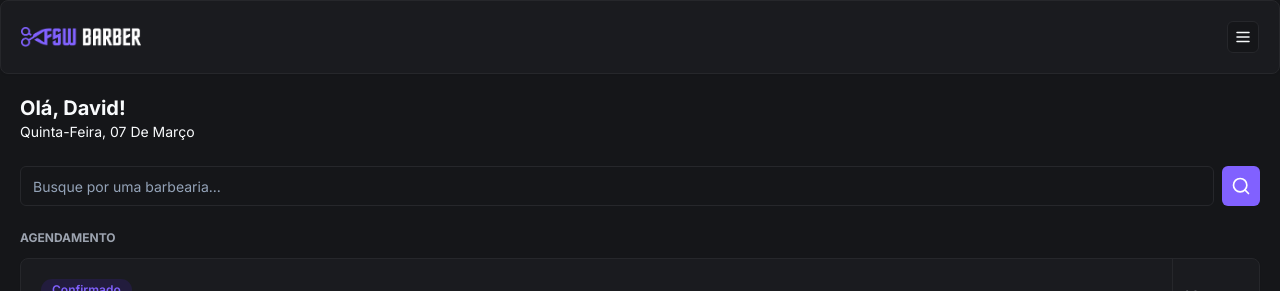
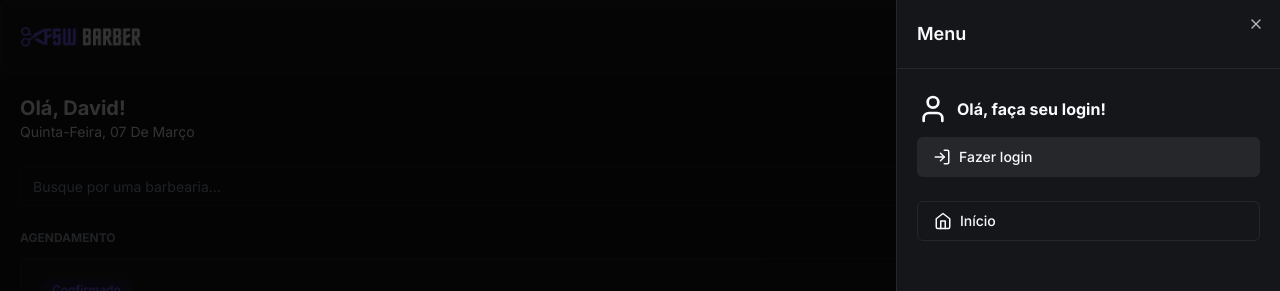
Before and after one commit to evidencia/barber, a Next.js app: page / in a window 1280 px wide. Both pictures are taken after a click on the button 1243 px from the left and 37 px from the top of the page. Shown: the top 291 px of the page. Built offline with nearby package versions, Linux system fonts and the light colour scheme; no server answers; the database is empty.

Commit message:
feat: add sigIn and signUp

```diff
--- a/package.json
+++ b/package.json
@@ -15,6 +15,7 @@
     "@auth/prisma-adapter": "^1.5.0",
     "@prisma/client": "^5.10.2",
     "@radix-ui/react-avatar": "^1.0.4",
+    "@radix-ui/react-dialog": "^1.0.5",
     "@radix-ui/react-slot": "^1.0.2",
     "class-variance-authority": "^0.7.0",
     "clsx": "^2.1.0",
--- a/src/app/_components/header.tsx
+++ b/src/app/_components/header.tsx
@@ -1,20 +1,84 @@
+"use client"
 
-import React from 'react'
 import { Card, CardContent } from './ui/card'
 import Image from 'next/image'
 import { Button } from './ui/button'
-import { Menu } from 'lucide-react'
+import { Calendar, Home, LogIn, LogOut, Menu, User } from 'lucide-react'
+import { Sheet, SheetContent, SheetHeader, SheetTitle, SheetTrigger } from './ui/sheet'
+import { signIn, signOut, useSession } from 'next-auth/react'
+import { Avatar, AvatarFallback } from './ui/avatar'
+import { AvatarImage } from '@radix-ui/react-avatar'
+import Link from 'next/link'
 
 export default function Header() {
+const { data } = useSession()
 
+const handleLogoutClick = () => signOut()
+const handleLoginClick = () => signIn('google')
 
   return (
     <Card >
      <CardContent className='flex justify-between items-center flex-row p-5'>
       <Image src="/logo.png" alt='FSW Barber' width={120} height={22} />
-        <Button variant="outline" size="icon" className='w-8 h-8'>
-          <Menu size={18} />
-        </Button>
+
+      <Sheet>
+        <SheetTrigger asChild>
+          <Button variant="outline" size="icon" className='w-8 h-8'>
+            <Menu size={18} />
+          </Button>
+        </SheetTrigger>
+
+        <SheetContent className='p-0'>
+          <SheetHeader className='text-left border-b border-solid border-secondary p-5'>
+            <SheetTitle>Menu</SheetTitle>
+          </SheetHeader>
+
+          {data?.user ? (
+            <div className="flex items-center justify-between px-5 py-6">
+              <div className='flex items-center gap-3 px-5 py-6'>
+                <Avatar>
+                  <AvatarImage src={data.user?.image ?? ''} />
+                </Avatar>
+
+                <h2 className="font-bold">{data.user.name}</h2>
+              </div>
+
+              <Button variant="outline" size="icon">
+                <LogOut onClick={handleLogoutClick}/>
+              </Button>
+            </div>
+          ): (
+            <div className='flex flex-col px-5 py-6 gap-3'>
+              <div className="flex items-center gap-2">
+                <User size={32} />
+                <h2 className="font-bold">Olá, faça seu login!</h2>
+              </div>
+
+              <Button variant="secondary" className='w-full justify-start' onClick={handleLoginClick}>
+                <LogIn size={18} className='mr-2' />
+                Fazer login
+              </Button>
+            </div>
+          )}
+
+          <div className="flex flex-col gap-3 px-5">
+            <Button variant="outline" className="justify-start" asChild>
+              <Link href='/'>
+                <Home size={18} className='mr-2' />
+                Início
+              </Link>
+            </Button>
+
+            {data?.user && (
+              <Button variant="outline" className="justify-start" asChild>
+                <Link href='/bookings'>
+                  <Calendar size={18} className='mr-2' />
+                  Agendamentos</Link>
+              </Button>
+            )}
+          </div>
+        </SheetContent>
+      </Sheet>
      </CardContent>
     </Card>
   )
--- /dev/null
+++ b/src/app/_components/ui/sheet.tsx
@@ -0,0 +1,140 @@
+"use client"
+
+import * as React from "react"
+import * as SheetPrimitive from "@radix-ui/react-dialog"
+import { cva, type VariantProps } from "class-variance-authority"
+import { X } from "lucide-react"
+
+import { cn } from "@/app/_lib/utils"
+
+const Sheet = SheetPrimitive.Root
+
+const SheetTrigger = SheetPrimitive.Trigger
+
+const SheetClose = SheetPrimitive.Close
+
+const SheetPortal = SheetPrimitive.Portal
+
+const SheetOverlay = React.forwardRef<
+  React.ElementRef<typeof SheetPrimitive.Overlay>,
+  React.ComponentPropsWithoutRef<typeof SheetPrimitive.Overlay>
+>(({ className, ...props }, ref) => (
+  <SheetPrimitive.Overlay
+    className={cn(
+      "fixed inset-0 z-50 bg-black/80  data-[state=open]:animate-in data-[state=closed]:animate-out data-[state=closed]:fade-out-0 data-[state=open]:fade-in-0",
+      className
+    )}
+    {...props}
+    ref={ref}
+  />
+))
+SheetOverlay.displayName = SheetPrimitive.Overlay.displayName
+
+const sheetVariants = cva(
+  "fixed z-50 gap-4 bg-background p-6 shadow-lg transition ease-in-out data-[state=open]:animate-in data-[state=closed]:animate-out data-[state=closed]:duration-300 data-[state=open]:duration-500",
+  {
+    variants: {
+      side: {
+        top: "inset-x-0 top-0 border-b data-[state=closed]:slide-out-to-top data-[state=open]:slide-in-from-top",
+        bottom:
+          "inset-x-0 bottom-0 border-t data-[state=closed]:slide-out-to-bottom data-[state=open]:slide-in-from-bottom",
+        left: "inset-y-0 left-0 h-full w-3/4 border-r data-[state=closed]:slide-out-to-left data-[state=open]:slide-in-from-left sm:max-w-sm",
+        right:
+          "inset-y-0 right-0 h-full w-3/4  border-l data-[state=closed]:slide-out-to-right data-[state=open]:slide-in-from-right sm:max-w-sm",
+      },
+    },
+    defaultVariants: {
+      side: "right",
+    },
+  }
+)
+
+interface SheetContentProps
+  extends React.ComponentPropsWithoutRef<typeof SheetPrimitive.Content>,
+    VariantProps<typeof sheetVariants> {}
+
+const SheetContent = React.forwardRef<
+  React.ElementRef<typeof SheetPrimitive.Content>,
+  SheetContentProps
+>(({ side = "right", className, children, ...props }, ref) => (
+  <SheetPortal>
+    <SheetOverlay />
+    <SheetPrimitive.Content
+      ref={ref}
+      className={cn(sheetVariants({ side }), className)}
+      {...props}
+    >
+      {children}
+      <SheetPrimitive.Close className="absolute right-4 top-4 rounded-sm opacity-70 ring-offset-background transition-opacity hover:opacity-100 focus:outline-none focus:ring-2 focus:ring-ring focus:ring-offset-2 disabled:pointer-events-none data-[state=open]:bg-secondary">
+        <X className="h-4 w-4" />
+        <span className="sr-only">Close</span>
+      </SheetPrimitive.Close>
+    </SheetPrimitive.Content>
+  </SheetPortal>
+))
+SheetContent.displayName = SheetPrimitive.Content.displayName
+
+const SheetHeader = ({
+  className,
+  ...props
+}: React.HTMLAttributes<HTMLDivElement>) => (
+  <div
+    className={cn(
+      "flex flex-col space-y-2 text-center sm:text-left",
+      className
+    )}
+    {...props}
+  />
+)
+SheetHeader.displayName = "SheetHeader"
+
+const SheetFooter = ({
+  className,
+  ...props
+}: React.HTMLAttributes<HTMLDivElement>) => (
+  <div
+    className={cn(
+      "flex flex-col-reverse sm:flex-row sm:justify-end sm:space-x-2",
+      className
+    )}
+    {...props}
+  />
+)
+SheetFooter.displayName = "SheetFooter"
+
+const SheetTitle = React.forwardRef<
+  React.ElementRef<typeof SheetPrimitive.Title>,
+  React.ComponentPropsWithoutRef<typeof SheetPrimitive.Title>
+>(({ className, ...props }, ref) => (
+  <SheetPrimitive.Title
+    ref={ref}
+    className={cn("text-lg font-semibold text-foreground", className)}
+    {...props}
+  />
+))
+SheetTitle.displayName = SheetPrimitive.Title.displayName
+
+const SheetDescription = React.forwardRef<
+  React.ElementRef<typeof SheetPrimitive.Description>,
+  React.ComponentPropsWithoutRef<typeof SheetPrimitive.Description>
+>(({ className, ...props }, ref) => (
+  <SheetPrimitive.Description
+    ref={ref}
+    className={cn("text-sm text-muted-foreground", className)}
+    {...props}
+  />
+))
+SheetDescription.displayName = SheetPrimitive.Description.displayName
+
+export {
+  Sheet,
+  SheetPortal,
+  SheetOverlay,
+  SheetTrigger,
+  SheetClose,
+  SheetContent,
+  SheetHeader,
+  SheetFooter,
+  SheetTitle,
+  SheetDescription,
+}
```
Also changed, not shown: 1 other file (tests, documents, lock files or other folders).
